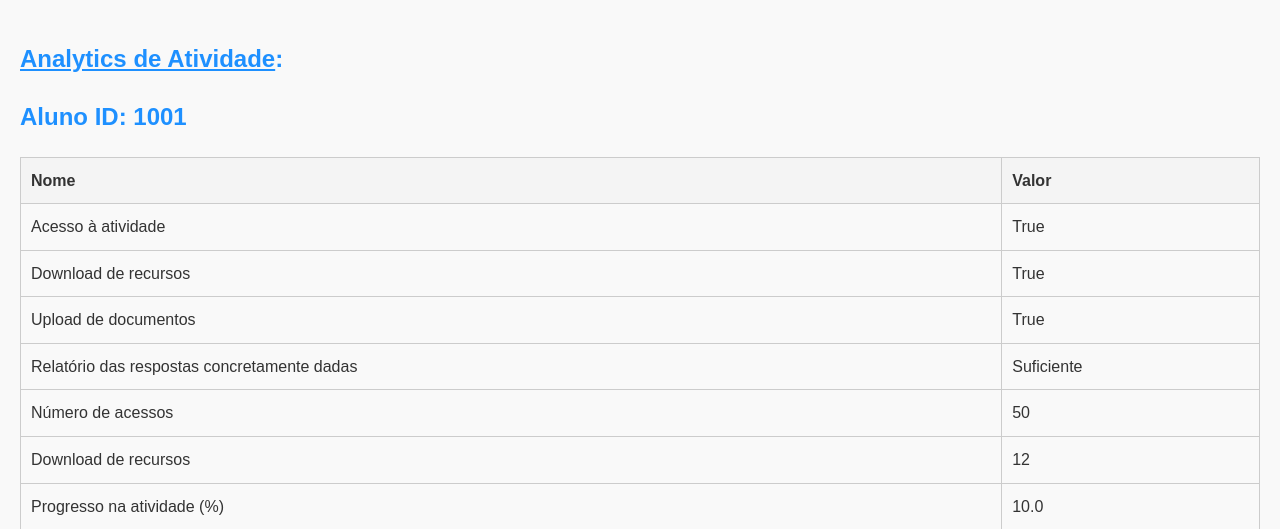
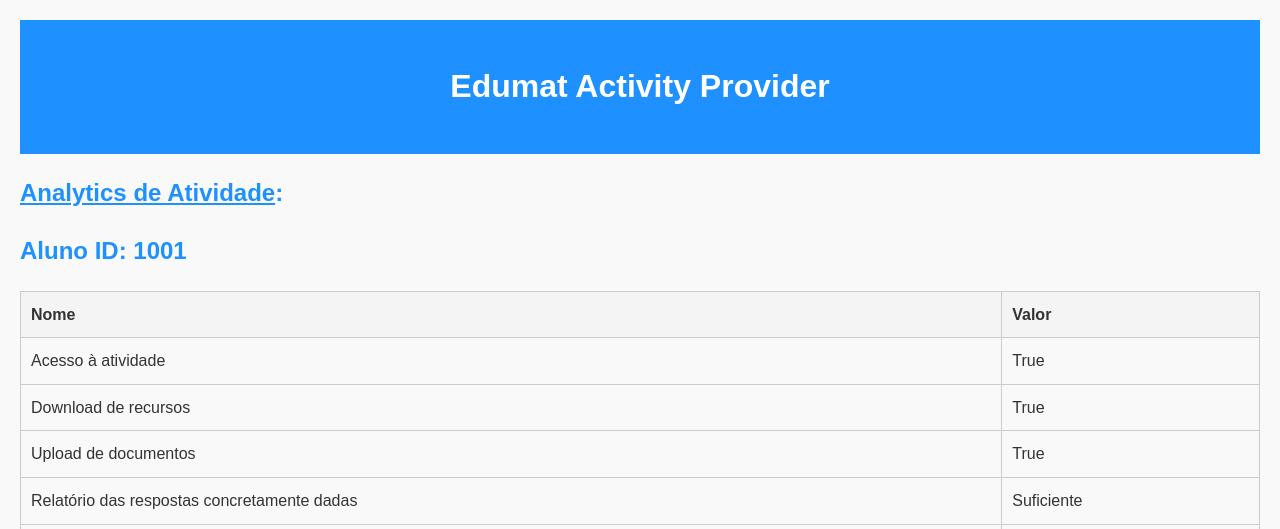
Before and after one commit to Joao-Machado-UAb/edumat, a Flask app: page /analytics in a window 1280 px wide. Shown: the top 529 px of the page. Run offline with Flask 3, Linux system fonts and the light colour scheme.

Commit message:
Update analytics.html
header

```diff
--- a/templates/analytics.html
+++ b/templates/analytics.html
@@ -7,6 +7,9 @@
     <link rel="stylesheet" href="{{ url_for('static', filename='styles.css') }}">
 </head>
 <body>
+    <header>
+        <h1>Edumat Activity Provider</h1>
+    </header>
     <h2><u>Analytics de Atividade</u>:</h2>
     {% for analytics in analytics_data %}
         <h2>Aluno ID: {{ analytics.inveniraStdID }}</h2>
```
